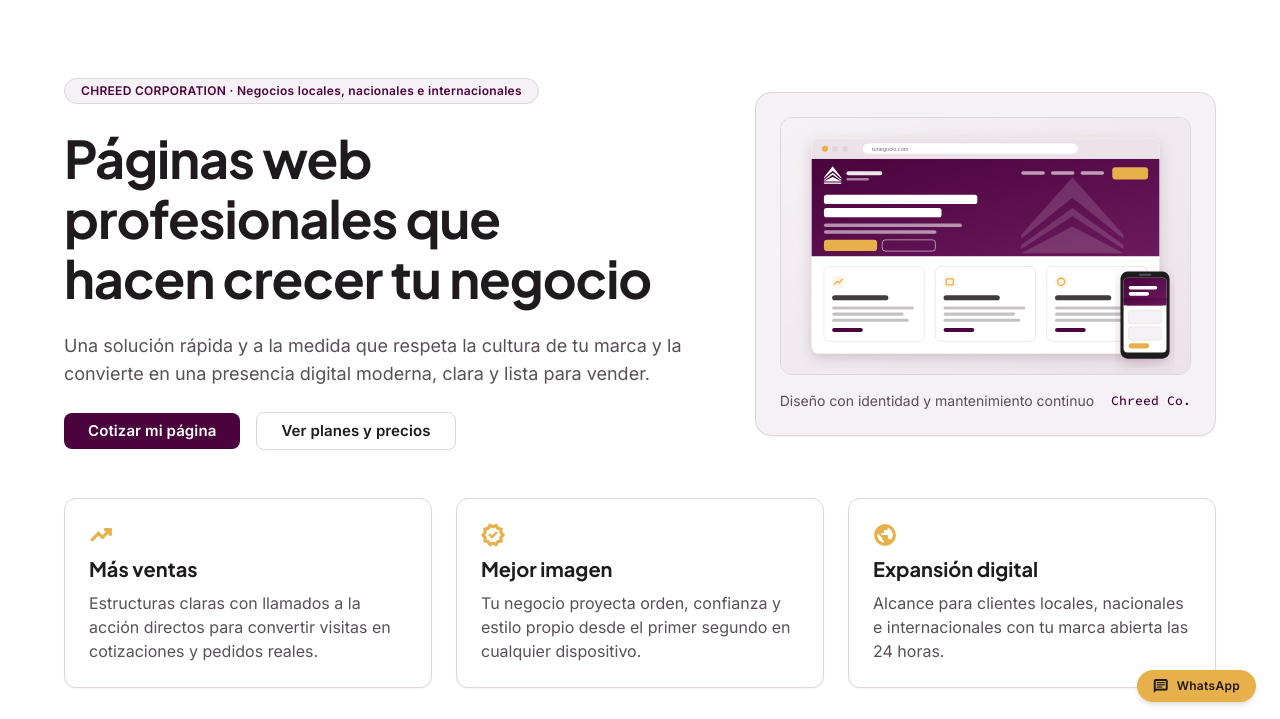
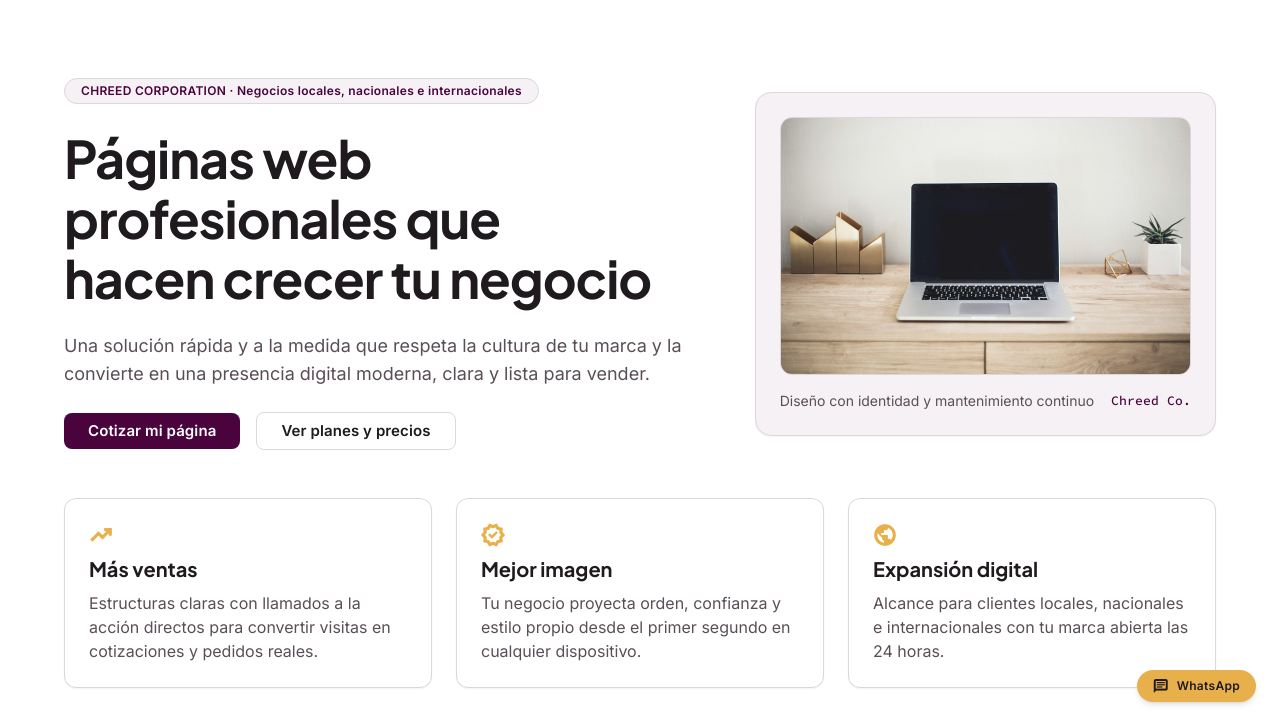
Before and after one commit to chreedco-netizen/Chreed-Corporation, a plain HTML site: page index.html in a window 1280 px wide. Shown: the part 74-793 px from the top of the page. Drawn offline with nearby package versions, Linux system fonts and the light colour scheme.

Commit message:
Usar foto de laptop (Unsplash) como imagen de portada
Foto: Kari Shea en Unsplash (unsplash.com/photos/1SAnrIxw5OY), licencia Unsplash.

Co-Authored-By: Claude Opus 5.5 <noreply@anthropic.com>

```diff
--- a/index.html
+++ b/index.html
@@ -167,7 +167,7 @@ if (typeof module !== 'undefined') module.exports = globalThis.tailwind.config;
 
           <div class="lg:col-span-5">
             <div class="bg-surface-container border border-outline rounded-lg p-gutter-lg flex flex-col gap-gutter-md shadow-sm">
-              <img src="img/portada.svg" alt="Sitio web profesional diseñado por Chreed Corporation" class="w-full aspect-[16/10] object-cover rounded-md border border-outline">
+              <img src="img/portada-laptop.jpg" alt="Sitio web profesional diseñado por Chreed Corporation" class="w-full aspect-[16/10] object-cover rounded-md border border-outline">
               <div class="flex items-center justify-between gap-gutter-sm">
                 <span class="font-body text-body-sm text-on-surface-variant">Diseño con identidad y mantenimiento continuo</span>
                 <span class="font-mono text-mono-sm text-primary">Chreed Co.</span>
```
Also changed, not shown: img/portada-laptop.jpg (added), img/portada.svg (deleted).
